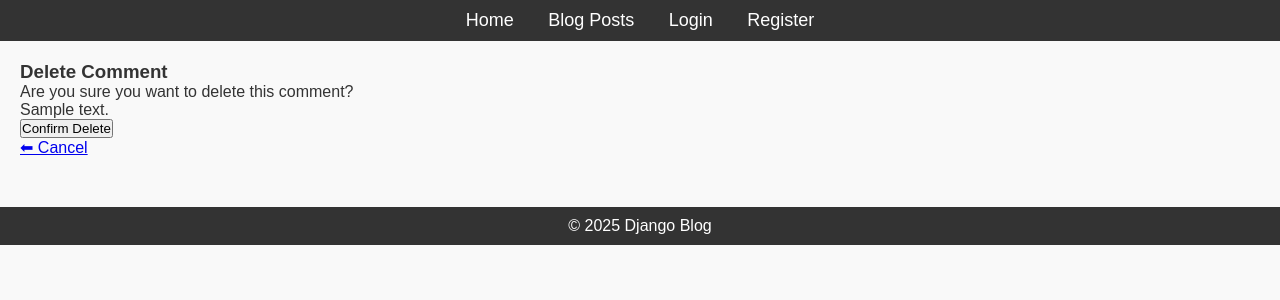
After one commit to hasnaaye/Alx_DjangoLearnLab, a Django app: page /comment/1/delete/ in a window 1280 px wide. The commit adds this page. Shown: the top 300 px of the page. Run offline with Django 5.2, Linux system fonts and the light colour scheme; a user stored in the database is signed in; data comes from the database, SQL or seed files in the repository; both versions use the stored data as it was after the commit; tables that the repository leaves empty hold one stand-in row (values such as "Sample post").

Commit message:
Adding Comment Functionality to Blog Posts

```diff
--- a/django_blog/blog/models.py
+++ b/django_blog/blog/models.py
@@ -1,11 +1,26 @@
 from django.db import models
 from django.contrib.auth.models import User
+from django.urls import reverse
+
 
 class Post(models.Model):
     title = models.CharField(max_length=200)
     content = models.TextField()
     published_date = models.DateTimeField(auto_now_add=True)
-    author =  models.ForeignKey(User, on_delete=models.CASCADE)
+    author =  models.ForeignKey(User, on_delete=models.CASCADE, null=True)
 
     def __str__(self):
         return self.title
+
+    def get_absolute_url(self):
+        return reverse('post-detail', kwargs={'pk': self.pk})
+
+class Comment(models.Model):
+    post =  models.ForeignKey(Post, on_delete=models.CASCADE, related_name='comments')
+    author = models.ForeignKey(User,on_delete=models.CASCADE, related_name='comments')
+    content = models.TextField()
+    created_at = models.DateTimeField(auto_now_add=True)
+    updated_at = models.DateTimeField(auto_now=True)
+
+    def __str__(self):
+        return f"Comment by {self.author.username} on {self.post.title}"
--- a/django_blog/blog/templates/blog/base.html
+++ b/django_blog/blog/templates/blog/base.html
@@ -1,3 +1,5 @@
+{% load static %}
+
 <!DOCTYPE html>
 <html lang="en">
   <head>
@@ -10,8 +12,8 @@
     <header>
       <nav>
         <ul>
-          <li><a href="{% url 'home' %}">Home</a></li>
-          <li><a href="{% url 'posts' %}">Blog Posts</a></li>
+          <li><a href="{% url 'post-list' %}">Home</a></li>
+          <li><a href="{% url 'post-list' %}">Blog Posts</a></li>
           <li><a href="{% url 'login' %}">Login</a></li>
           <li><a href="{% url 'register' %}">Register</a></li>
         </ul>
--- /dev/null
+++ b/django_blog/blog/templates/blog/comment_confirm_delete.html
@@ -0,0 +1,11 @@
+{% extends "blog/base.html" %}
+{% block content %}
+<h3>Delete Comment</h3>
+<p>Are you sure you want to delete this comment?</p>
+<p>{{ object.content }}</p>
+<form method="post">
+  {% csrf_token %}
+  <button type="submit">Confirm Delete</button>
+</form>
+<a href="{{ object.post.get_absolute_url }}">⬅ Cancel</a>
+{% endblock %}
--- a/django_blog/blog/templates/blog/post_confirm_delete.html
+++ b/django_blog/blog/templates/blog/post_confirm_delete.html
@@ -1,4 +1,4 @@
-{% extends "base.html" %}
+{% extends "blog/base.html" %}
 {% block content %}
   <h2>Are you sure you want to delete "{{ object.title }}"?</h2>
 
--- a/django_blog/blog/templates/blog/post_form.html
+++ b/django_blog/blog/templates/blog/post_form.html
@@ -1,4 +1,4 @@
-{% extends "base.html" %}
+{% extends "blog/base.html" %}
 {% block content %}
   <h2>
     {% if object %} Edit Post {% else %} New Post {% endif %}
--- a/django_blog/blog/templates/blog/post_list.html
+++ b/django_blog/blog/templates/blog/post_list.html
@@ -1,4 +1,4 @@
-{% extends "base.html" %} {% block content %}
+{% extends "blog/base.html" %} {% block content %}
 <h2>All Posts</h2>
 <a href="{% url 'post-create' %}">➕ New Post</a>
 <ul>
--- a/django_blog/blog/templates/blog/profile.html
+++ b/django_blog/blog/templates/blog/profile.html
@@ -1,4 +1,4 @@
-{% extends "base.html" %}
+{% extends "blog/base.html" %}
 {% block content %}
 <h2>Welcome, {{ user.username }}!</h2>
 <p>Email: {{ user.email }}</p>
--- a/django_blog/blog/templates/blog/register.html
+++ b/django_blog/blog/templates/blog/register.html
@@ -1,6 +1,6 @@
+{% extends "blog/base.html" %}
 {% load static %}
 <link rel="stylesheet" href="{% static 'css/styles.css' %}">
-{% extends "base.html" %}
 {% block content %}
 <h2>Register</h2>
 <form method="post">
--- a/django_blog/blog/urls.py
+++ b/django_blog/blog/urls.py
@@ -30,4 +30,8 @@ urlpatterns = [
     path('post/<int:pk>/', views.PostDetailView.as_view(), name='post-detail'),
     path('post/<int:pk>/update/', views.PostUpdateView.as_view(), name='post-edit'),
     path('post/<int:pk>/delete/', views.PostDeleteView.as_view(), name='post-delete'),
+    path('post/<int:post_pk>/comment/new/', views.CommentCreateView.as_view(), name='comment-create'),
+    path('comment/<int:pk>/update/', views.CommentUpdateView.as_view(), name='comment-update'),
+    path('comment/<int:pk>/delete/', views.CommentDeleteView.as_view(), name='comment-delete'),
+    path('post/<int:post_pk>/comment/new/', views.CommentCreateView.as_view(), name='comment-create'),
 ]
--- a/django_blog/blog/views.py
+++ b/django_blog/blog/views.py
@@ -1,13 +1,13 @@
-from django.shortcuts import render, redirect
+from django.shortcuts import render, redirect, get_object_or_404
 from django.contrib.auth import login
 from django.contrib.auth.decorators import login_required
 from django.contrib import messages
-from django.shortcuts import get_object_or_404
 from django.urls import reverse_lazy
 from django.contrib.auth.mixins import LoginRequiredMixin, UserPassesTestMixin
 from django.views.generic import ListView, DetailView, CreateView, UpdateView, DeleteView
-from .models import Post
-from .forms import UserRegisterForm, PostForm
+from .models import Post, Comment
+from .forms import UserRegisterForm, PostForm, CommentForm
+from django.contrib.auth.mixins import LoginRequiredMixin, UserPassesTestMixin
 
 # Create your views here.
 def register(request):
@@ -73,3 +73,44 @@ class PostDeleteView(LoginRequiredMixin, UserPassesTestMixin, DeleteView):
     def test_func(self):
         post = self.get_object()
         return self.request.user == post.author
+
+
+
+class CommentCreateView(LoginRequiredMixin, CreateView):
+    model = Comment
+    form_class = CommentForm
+    template_name = 'blog/comment_form.html'
+
+    def form_valid(self, form):
+        post = get_object_or_404(Post, pk=self.kwargs['post_pk'])
+        form.instance.post = post
+        form.instance.author = self.request.user
+        return super().form_valid(form)
+
+    def get_success_url(self):
+        return self.object.post.get_absolute_url()  # redirect to post detail
+
+# Update a comment (only the author)
+class CommentUpdateView(LoginRequiredMixin, UserPassesTestMixin, UpdateView):
+    model = Comment
+    form_class = CommentForm
+    template_name = 'blog/comment_form.html'
+
+    def test_func(self):
+        comment = self.get_object()
+        return self.request.user == comment.author
+
+    def get_success_url(self):
+        return self.object.post.get_absolute_url()
+
+# Delete a comment (only the author)
+class CommentDeleteView(LoginRequiredMixin, UserPassesTestMixin, DeleteView):
+    model = Comment
+    template_name = 'blog/comment_confirm_delete.html'
+
+    def test_func(self):
+        comment = self.get_object()
+        return self.request.user == comment.author
+
+    def get_success_url(self):
+        return self.object.post.get_absolute_url()
--- a/django_blog/django_blog/settings.py
+++ b/django_blog/django_blog/settings.py
@@ -11,6 +11,8 @@ https://docs.djangoproject.com/en/5.2/ref/settings/
 """
 
 from pathlib import Path
+import os
+
 
 # Build paths inside the project like this: BASE_DIR / 'subdir'.
 BASE_DIR = Path(__file__).resolve().parent.parent
@@ -55,7 +57,7 @@ ROOT_URLCONF = 'django_blog.urls'
 TEMPLATES = [
     {
         'BACKEND': 'django.template.backends.django.DjangoTemplates',
-        'DIRS': [],
+        'DIRS': [os.path.join(BASE_DIR, "templates")],
         'APP_DIRS': True,
         'OPTIONS': {
             'context_processors': [
@@ -123,5 +125,7 @@ STATIC_URL = 'static/'
 # https://docs.djangoproject.com/en/5.2/ref/settings/#default-auto-field
 
 DEFAULT_AUTO_FIELD = 'django.db.models.BigAutoField'
+LOGIN_URL = '/login/'         # or 'login' if using reverse
+LOGIN_REDIRECT_URL = '/post/' # optional: where to go after login
 LOGIN_REDIRECT_URL = "profile"   # after login → go to profile page
 LOGOUT_REDIRECT_URL = "login"    # after logout → go to login page
--- a/django_blog/django_blog/urls.py
+++ b/django_blog/django_blog/urls.py
@@ -1,7 +1,10 @@
 from django.contrib import admin
 from django.urls import path, include
+from django.views.generic import RedirectView
+
 
 urlpatterns = [
     path('admin/', admin.site.urls),
+    path("", RedirectView.as_view(pattern_name="post-list", permanent=False)),
     path('', include('blog.urls')),
 ]
```
Also changed, not shown: django_blog/blog/forms.py (+19 -1 lines), django_blog/blog/templates/blog/comment_form.html (added, +11 -0 lines), django_blog/blog/templates/blog/post_detail.html (+25 -9 lines), django_blog/blog/migrations/0002_post_author.py (added), django_blog/blog/migrations/0003_comment.py (added), django_blog/db.sqlite3.
